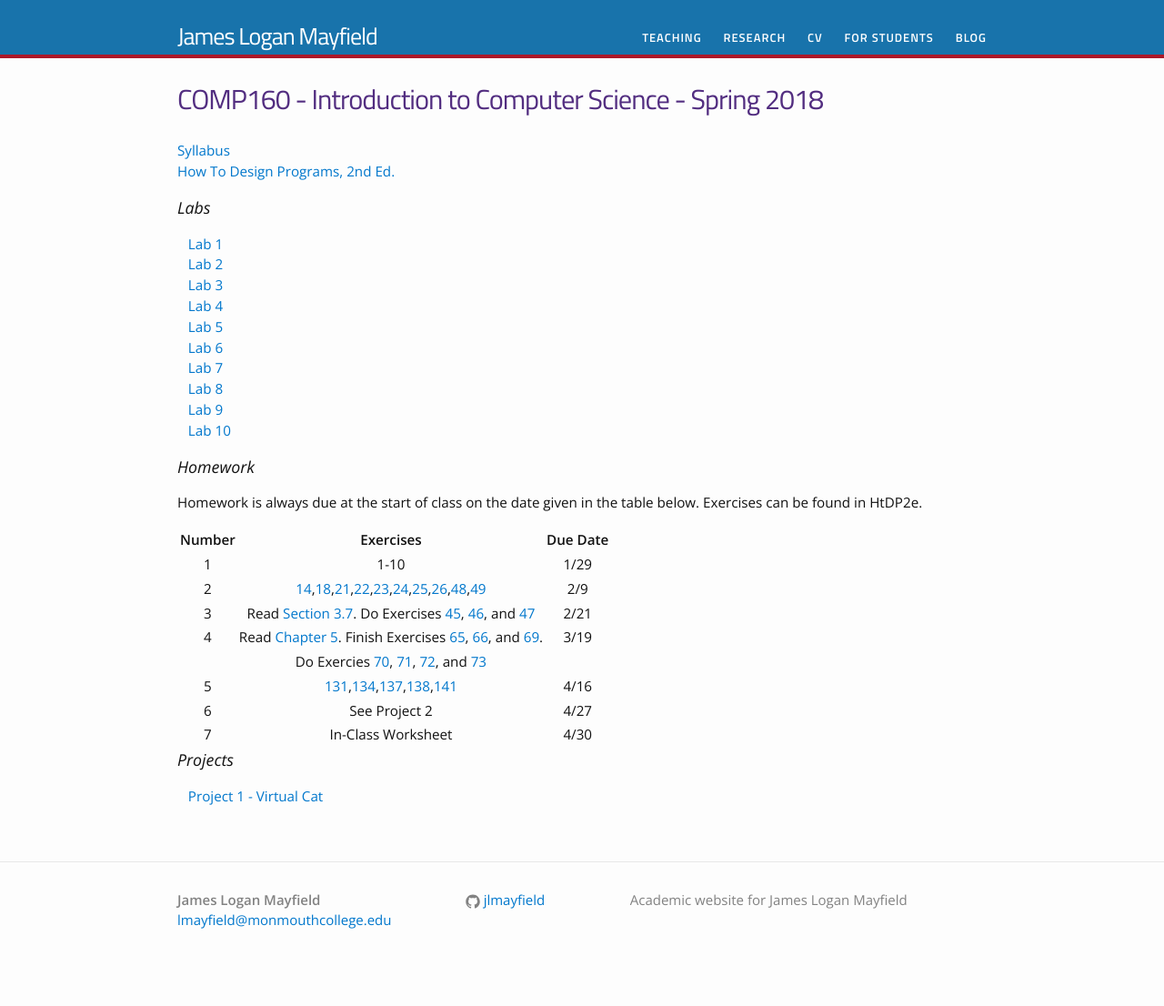
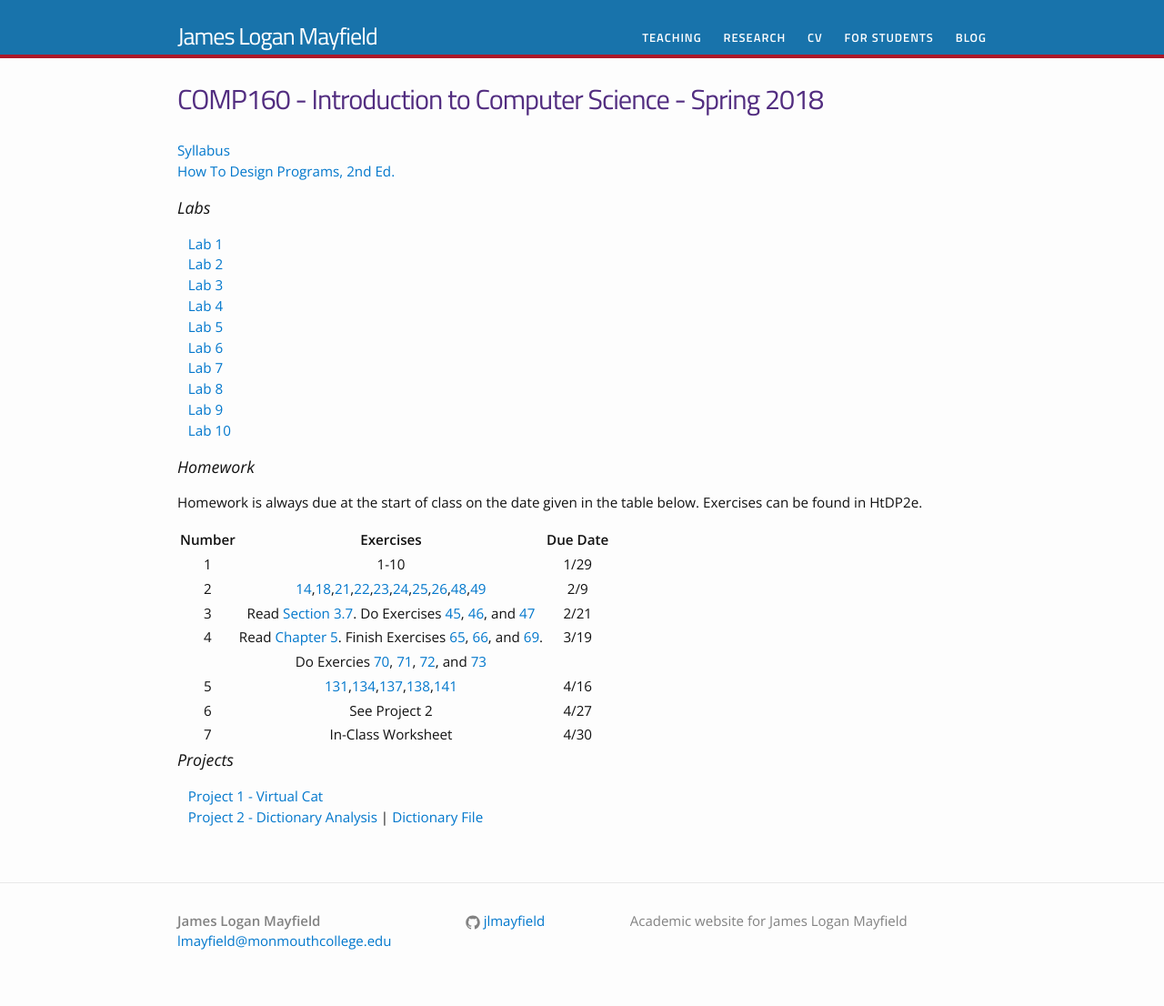
Before and after one commit to jlmayfield/jlmayfield.github.io, a Jekyll site: the page built from teaching/comp160.md, in a window 1280 px wide. Shown: the whole page at 91% size. Built offline with Jekyll 4.4.1, drawn with Linux system fonts in a browser that asks for light colours; before the commit the page ends 1083 px from its top, so only the background shows below that.

Commit message:
sp18. c160. project 2 files

```diff
--- a/teaching/comp160.md
+++ b/teaching/comp160.md
@@ -41,3 +41,4 @@ Homework is always due at the start of class on the date given in the table belo
 ### Projects
 
 &nbsp;&nbsp;&nbsp;[Project 1 - Virtual Cat](/teaching/COMP160/projects/comp160-project1.pdf)
+&nbsp;&nbsp;&nbsp;[Project 2 - Dictionary Analysis](/teaching/COMP160/projects/comp160-project2.pdf)  |  [Dictionary File](/teaching/COMP160/projects/words)
```
Also changed, not shown: 2 other files.
